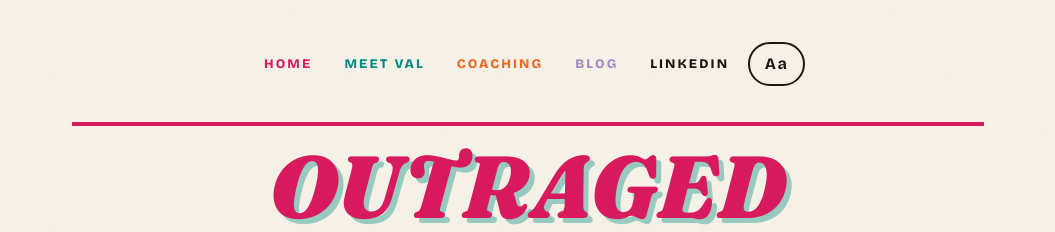
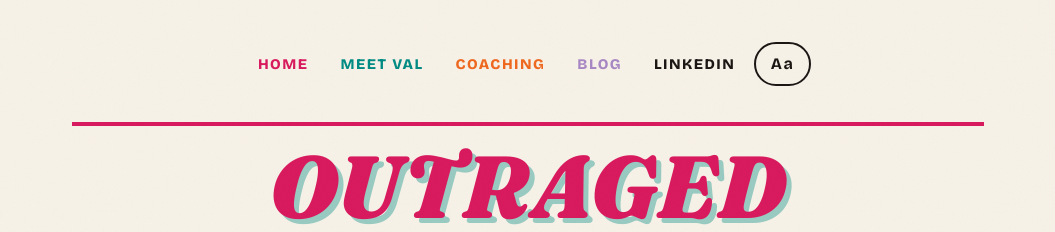
Before and after one commit to outragedpinkracoon/outragedpinkracoon.github.io, a Jekyll site: the page built from about-me.md, in a window 1280 px wide. Shown: the top 232 px of the page, without its empty margins (112-1167 px from the left). Built offline with Jekyll 4.4.1, drawn with Linux system fonts in a browser that asks for light colours; comment, search, counter and statistics services are not loaded.

Commit message:
yep more

```diff
--- a/_sass/main.scss
+++ b/_sass/main.scss
@@ -241,9 +241,9 @@
   gap: 0.4rem;
   padding: 1.4rem 1rem 0;
   font-family: $font-primary;
-  font-size: 0.82rem;
+  font-size: 0.92rem;
   font-weight: 800;
-  letter-spacing: 0.16em;
+  letter-spacing: 0.1em;
   text-transform: uppercase;
 
   $_nav-colors: $magenta, $teal, $orange, $lavender, $ink;
@@ -265,9 +265,10 @@
     transition: background 0.15s ease, color 0.15s ease;
 
     &:focus-visible {
-      outline: 3px solid $ink;
-      outline-offset: 2px;
+      outline: 3px solid $cream;
+      outline-offset: 0;
       border-radius: 2px;
+      box-shadow: 0 0 0 5px $ink;
     }
   }
 }
@@ -759,11 +760,13 @@
     &:nth-child(5) { transform: rotate(-2.5deg) translate(1px, -1px); box-shadow: -6px  6px 0 $magenta; }
     &:nth-child(6) { transform: rotate(1.5deg)  translate(-3px, 3px); box-shadow:  6px -6px 0 $teal; }
 
-    &:hover {
-      transform: rotate(0deg) translate(0, -4px) scale(1.05);
-      filter: contrast(1.1) saturate(1.15);
-      position: relative;
-      z-index: 1;
+    @media (hover: hover) {
+      &:hover {
+        transform: rotate(0deg) translate(0, -4px) scale(1.05);
+        filter: contrast(1.1) saturate(1.15);
+        position: relative;
+        z-index: 1;
+      }
     }
   }
 }
```
